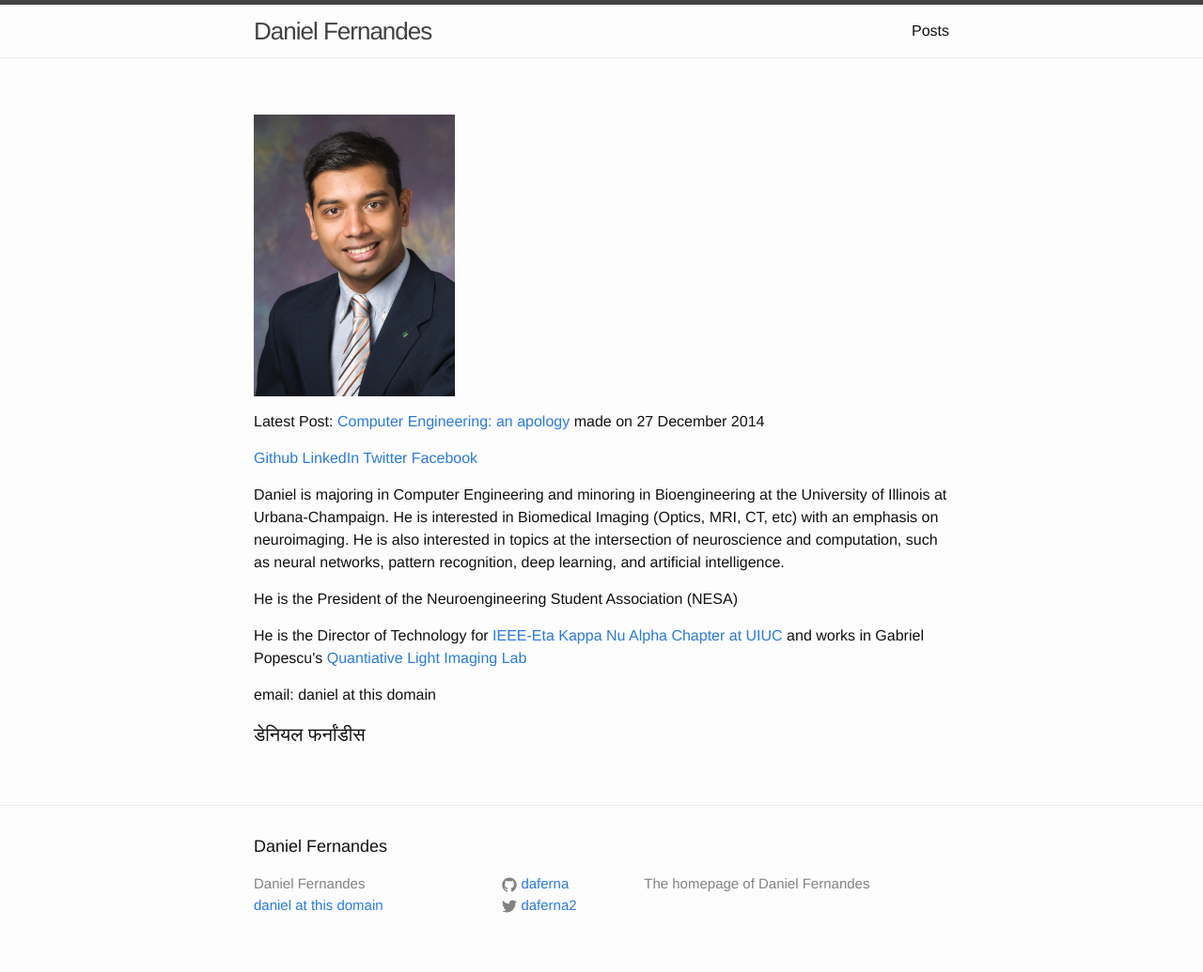
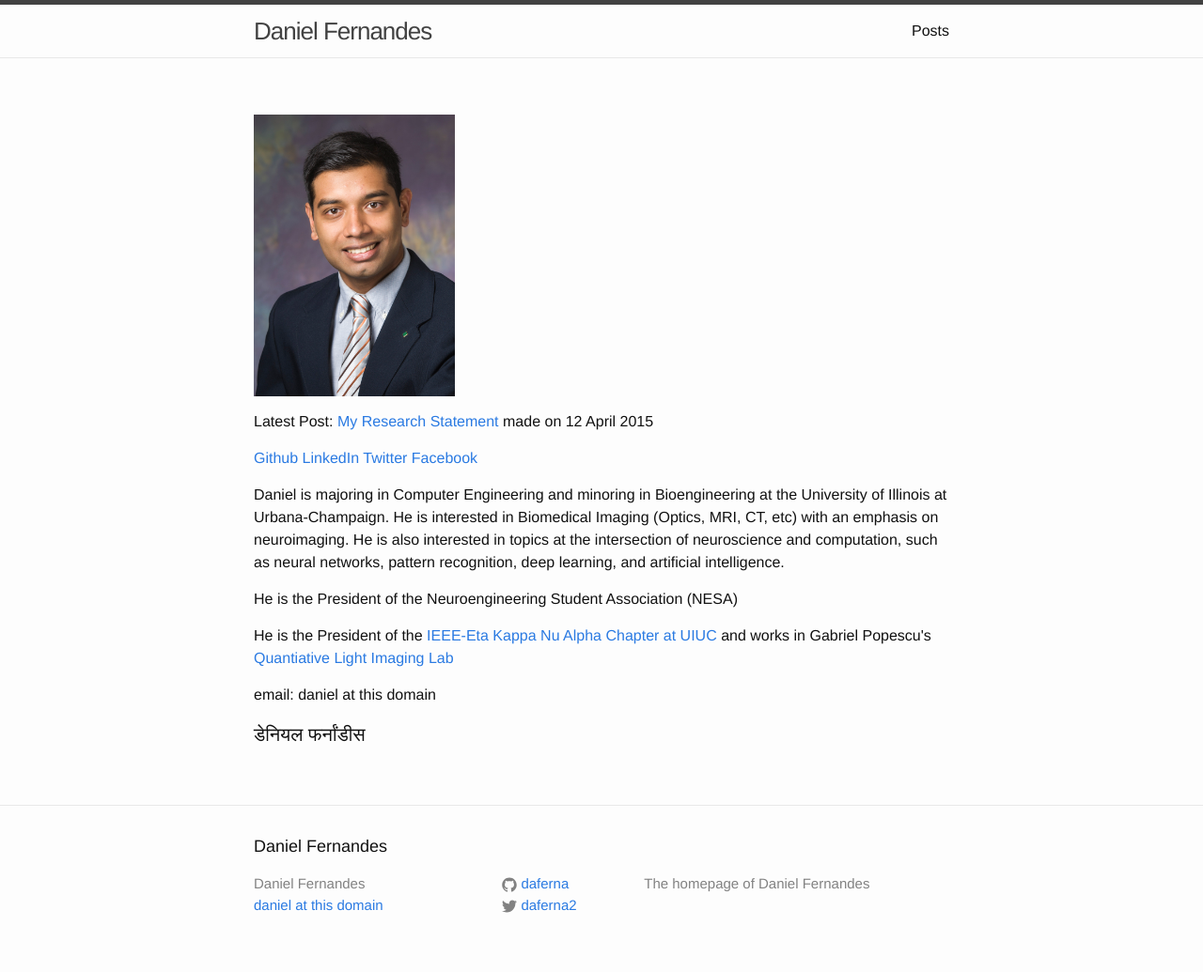
Before and after one commit to daferna/daferna.github.io, a Jekyll site: the page built from index.markdown, in a window 1280 px wide. Shown: the whole page at 94% size. Built offline with Jekyll 4.4.1, drawn with Linux system fonts in a browser that asks for light colours.

Commit message:
Changing index and adding post
Updaing with new HKN info and a post about research

```diff
--- a/index.markdown
+++ b/index.markdown
@@ -13,6 +13,6 @@ categories:
 </p>
 <p>Daniel is majoring in Computer Engineering and minoring in Bioengineering at the University of Illinois at Urbana-Champaign. He is interested in Biomedical Imaging (Optics, MRI, CT, etc) with an emphasis on neuroimaging. He is also interested in topics at the intersection of neuroscience and computation, such as neural networks, pattern recognition, deep learning, and artificial intelligence.</p>
 <p>He is the President of the Neuroengineering Student Association (NESA)</p>
-<p>He is the Director of Technology for <a href="http://hkn.ec.illinois.edu">IEEE-Eta Kappa Nu Alpha Chapter at UIUC</a> and works in Gabriel Popescu's <a href="http://light.ece.illinois.edu">Quantiative Light Imaging Lab</a></p>
+<p>He is the President of the <a href="http://hkn.ec.illinois.edu">IEEE-Eta Kappa Nu Alpha Chapter at UIUC</a> and works in Gabriel Popescu's <a href="http://light.ece.illinois.edu">Quantiative Light Imaging Lab</a></p>
 <p>email: daniel at this domain</p>
 <h4 style="display:inline">डेनियल फर्नांडीस</h4>
```
Also changed, not shown: _posts/2015-04-12-research.markdown (added, +23 -0 lines).
